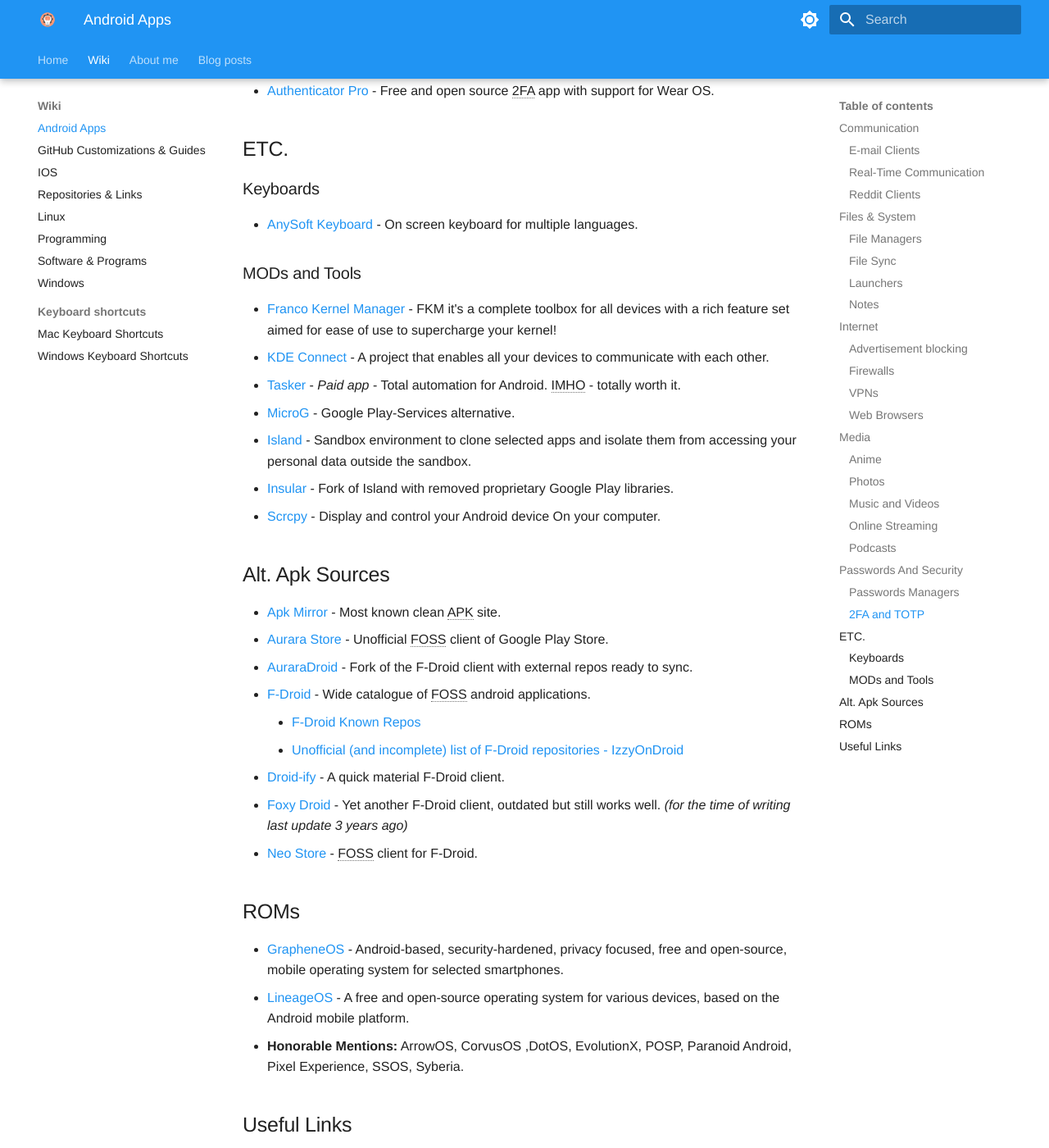
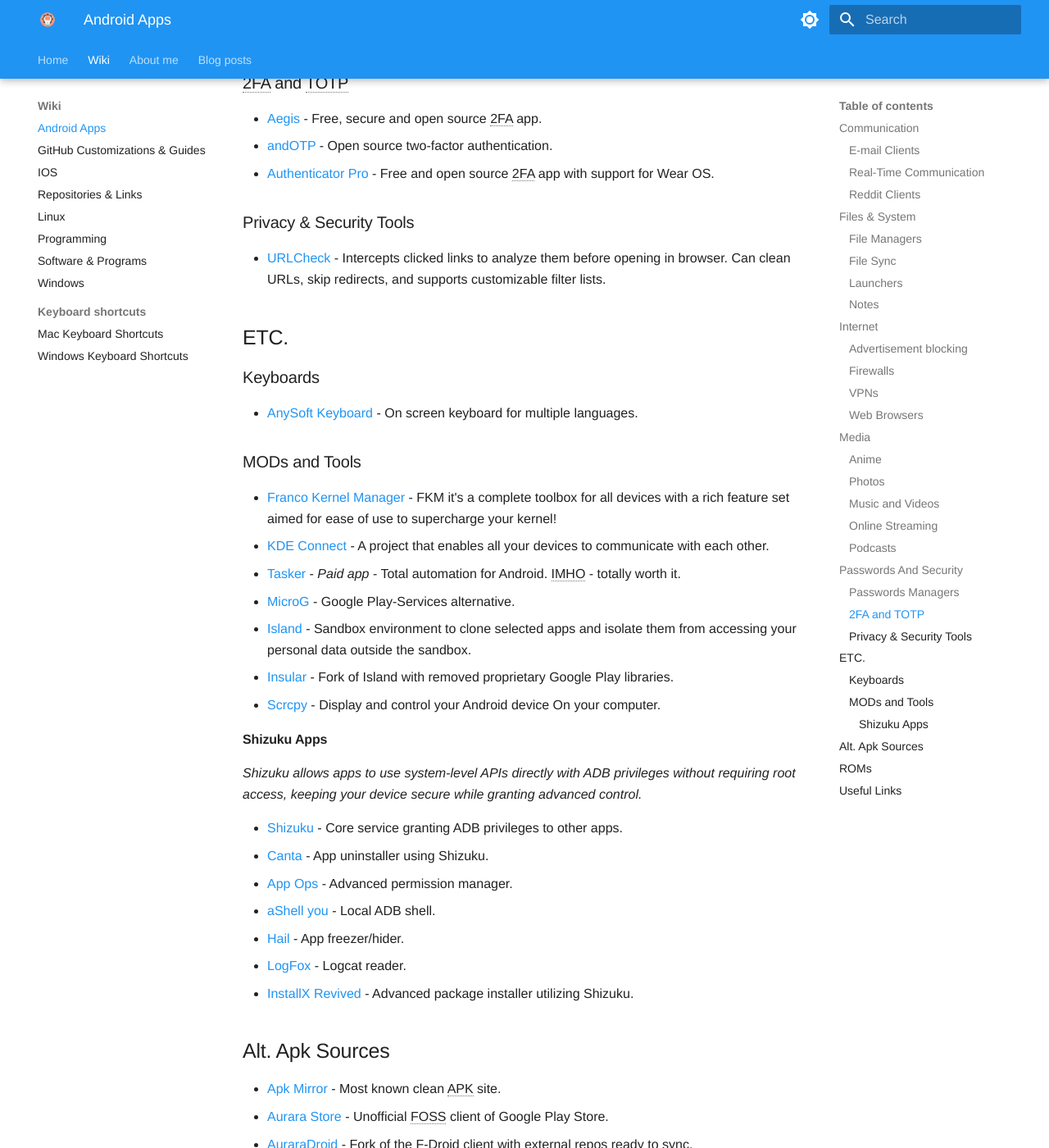
Before and after one commit to ZivSimchoni/Zwiki, an MkDocs documentation site: the page built from docs/Wiki/Android.md, in a window 1280 px wide and 1400 px high, scrolled down 4305 px. Shown: the whole window at 82% size. Built offline with MkDocs 1.6.1 and Material for MkDocs 9.7.7, drawn with Linux system fonts in a browser that asks for light colours; some web fonts are replaced; some of the changed text lies outside the part shown.

Commit message:
feat: Add new Android applications

```diff
--- a/docs/Wiki/Android.md
+++ b/docs/Wiki/Android.md
@@ -85,7 +85,8 @@
 !!! info "Check this [PrivacyTests Chart](https://privacytests.org/android.html) for indepth comparison of browsers."
 
 -   [Brave](https://brave.com/) - Chromium fork with ad blocking enhancements.
--   [Bromite](https://www.bromite.org) - Chromium fork with ad blocking and privacy enhancements; take back your browser!
+-   ~~[Bromite](https://www.bromite.org)~~ - Chromium fork with ad blocking and privacy enhancements (Probably Deprecated).
+-   [Cromite](https://github.com/uazo/cromite) - Bromite fork with privacy enhancements.
 -   [Fenecc Fox](https://f-droid.org/en/packages/org.mozilla.fennec_fdroid) - Firefox with proprietary bits and telemetry removed, but still connects to
     various Mozilla and Google services that can track users.
 -   [Firefox](https://play.google.com/store/apps/details?id=org.mozilla.firefox) - Mozilla's official release of Firefox.
@@ -103,6 +104,7 @@
 
 -   [Aniyomi](https://aniyomi.org/) - Unofficial fork of Tachiyomi for anime.
 -   [Tachiyomi](https://tachiyomi.org/) - Free and open source manga reader for Android.
+    -   [Mihon](https://mihon.app/) - Free and open source manga reader (Tachiyomi successor).
 -   [Saikou](https://github.com/saikou-app/saikou) - Saikou is crafted based on simplistic yet state-of-the-art elegance. It is an Anilist only client. Supports Steam/Download Anime & Manga.
 
 ### Photos
@@ -120,7 +122,8 @@
 ### Online Streaming
 
 -   ~~[YouTube Vanced](https://vancedapp.com)~~ [ReVanced](https://github.com/revanced) - Ad-Free YouTube & YT Music. [Telegram](https://t.me/app_revanced), [Discord](https://discord.com/invite/rF2YcEjcrT)
-    -   [RVX Lite - Telegram](https://t.me/rvx_lite)
+    -   ~~[RVX Lite - Telegram](https://t.me/rvx_lite)~~ (Discontinued or On-Hold)
+-   [Morphe](https://morphe.software/) - ReVanced alternative - used to patch apps FOSS.
 -   [NewPipe](https://newpipe.net) - Free and open source YouTube client for Android.
 -   [Tubular](https://github.com/polymorphicshade/Tubular) - AKA NewPipe X SponsorBlock - Same as NewPipe with SponsorBlock integrated.
 
@@ -141,6 +144,10 @@
 -   [andOTP](https://github.com/andOTP/andOTP) - Open source two-factor authentication.
 -   [Authenticator Pro](https://github.com/jamie-mh/AuthenticatorPro) - Free and open source 2FA app with support for Wear OS.
 
+### Privacy & Security Tools
+
+-   [URLCheck](https://github.com/TrianguloY/URLCheck) - Intercepts clicked links to analyze them before opening in browser. Can clean URLs, skip redirects, and supports customizable filter lists.
+
 ## ETC.
 
 ### Keyboards
@@ -156,6 +163,18 @@
 -   [Island](https://play.google.com/store/apps/details?id=com.oasisfeng.island) - Sandbox environment to clone selected apps and isolate them from accessing your personal data outside the sandbox.
 -   [Insular](https://gitlab.com/secure-system/Insular) - Fork of Island with removed proprietary Google Play libraries.
 -   [Scrcpy](https://github.com/Genymobile/scrcpy) - Display and control your Android device On your computer.
+
+#### Shizuku Apps
+
+*Shizuku allows apps to use system-level APIs directly with ADB privileges without requiring root access, keeping your device secure while granting advanced control.*
+
+-   [Shizuku](https://shizuku.rikka.app/) - Core service granting ADB privileges to other apps.
+-   [Canta](https://github.com/samolego/Canta) - App uninstaller using Shizuku.
+-   [App Ops](https://appops.rikka.app/) - Advanced permission manager.
+-   [aShell you](https://github.com/sunilpaulmathew/aShell) - Local ADB shell.
+-   [Hail](https://github.com/aistra0528/Hail) - App freezer/hider.
+-   [LogFox](https://github.com/F0x1d/LogFox) - Logcat reader.
+-   [InstallX Revived](https://github.com/wxxsfxyzm/InstallerX-Revived) - Advanced package installer utilizing Shizuku.
 
 <!-- TODO: ADD Tasker Profiles (?)    -->
 
```
